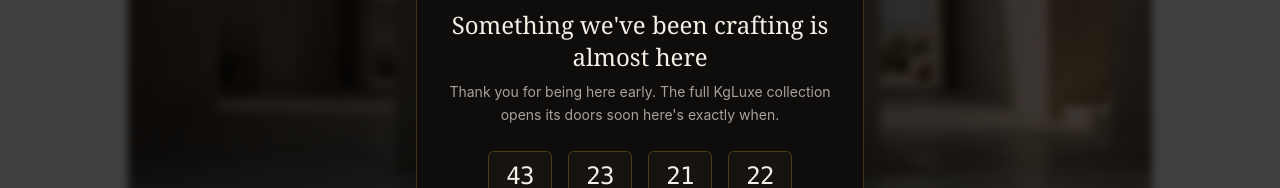
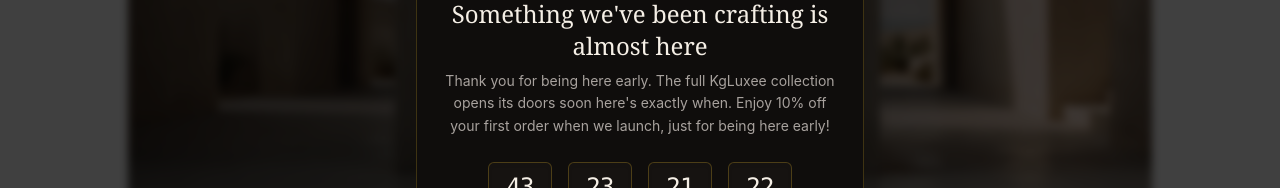
Before and after one commit to wisdom6715/KgLuxe, a Next.js app: page / in a window 1280 px wide. Shown: the part 400-588 px from the top of the page. Built offline with nearby package versions, Linux system fonts and the light colour scheme; no server answers; the database is empty.

Commit message:
pricing for age fixed

```diff
--- a/components/WelcomeLaunch.tsx
+++ b/components/WelcomeLaunch.tsx
@@ -137,8 +137,8 @@
             Something we've been crafting is almost here
           </h2>
           <p className="mt-2 text-sm leading-relaxed text-[#A8A29E]">
-            Thank you for being here early. The full KgLuxe collection opens its doors soon
-            here's exactly when.
+            Thank you for being here early. The full KgLuxee collection opens its doors soon
+            here's exactly when. Enjoy 10% off your first order when we launch, just for being here early!
           </p>
 
           <div className="mt-6 flex justify-center gap-3 sm:gap-4">
```
